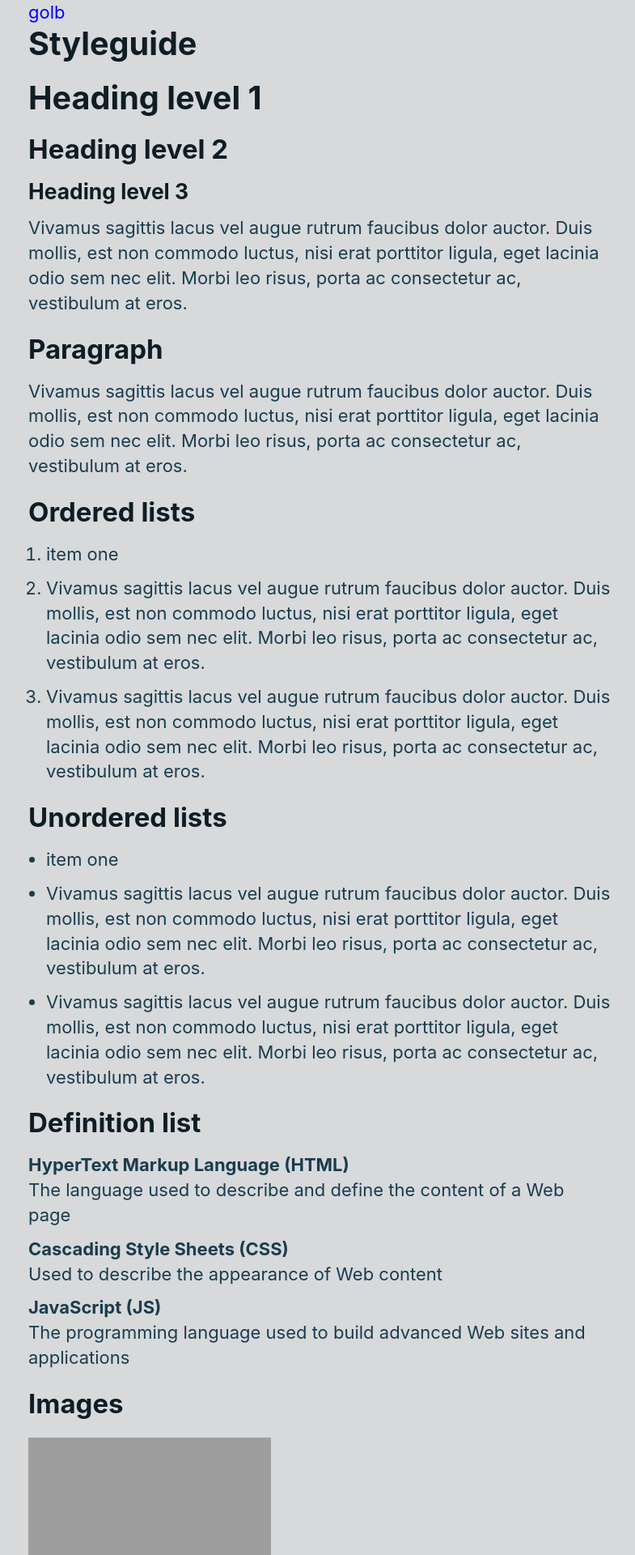
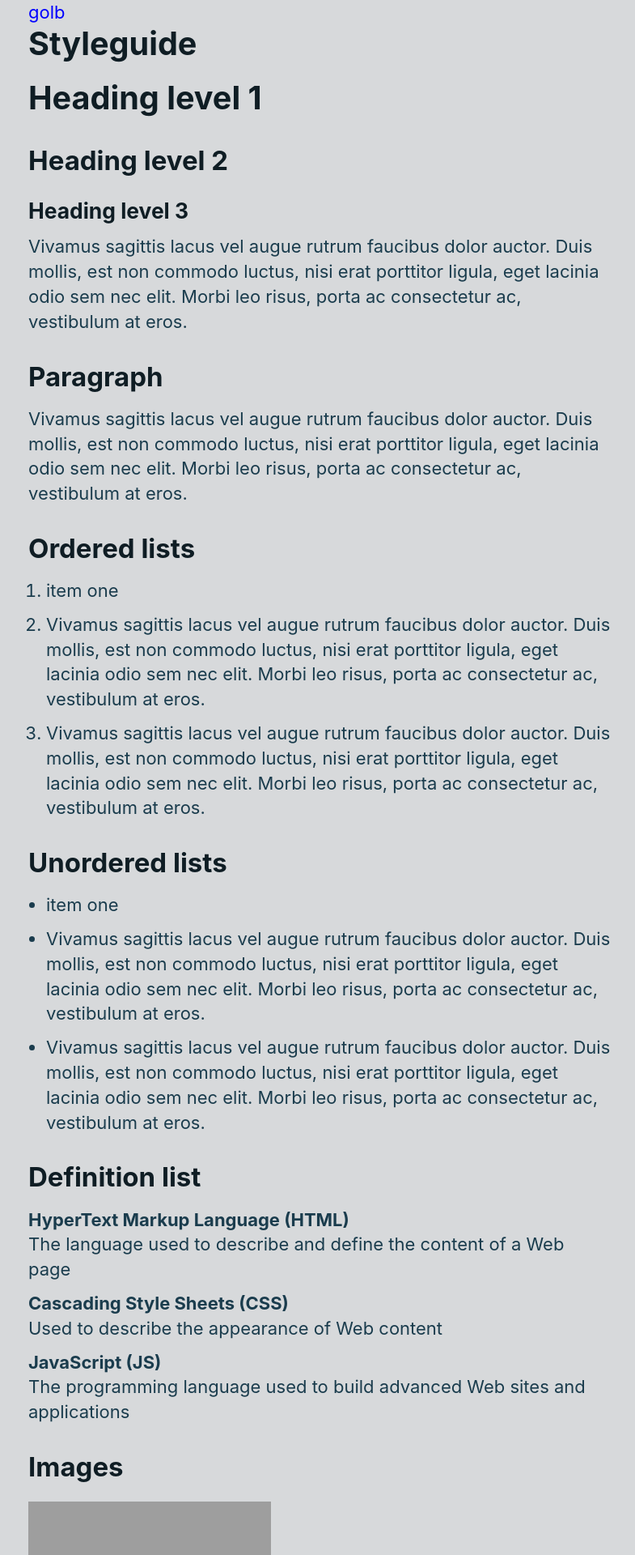
Before and after one commit to aflim/golb, a Jekyll site: the page built from styleguide.md, in a window 1280 px wide. Shown: the top 1920 px of the page at 81% size, without its empty margins (245-1030 px from the left). Built offline with Jekyll 4.4.1, drawn with Linux system fonts in a browser that asks for light colours; grey boxes are pictures that could not be loaded.

Commit message:
Update stylesheet.css

```diff
--- a/assets/stylesheet.css
+++ b/assets/stylesheet.css
@@ -147,7 +147,7 @@ h1 {
 }
 
 h2 {
-  margin-block-start: .5em;
+  margin-block-start: 1em;
   font-size: var(--type-scale-lg);
 }
 
@@ -156,7 +156,7 @@ h3,
 h4,
 h5,
 h6 {
-  margin-block-start: .5em;
+  margin-block-start: 1em;
   font-size: var(--type-scale-md);
 }
 
```
